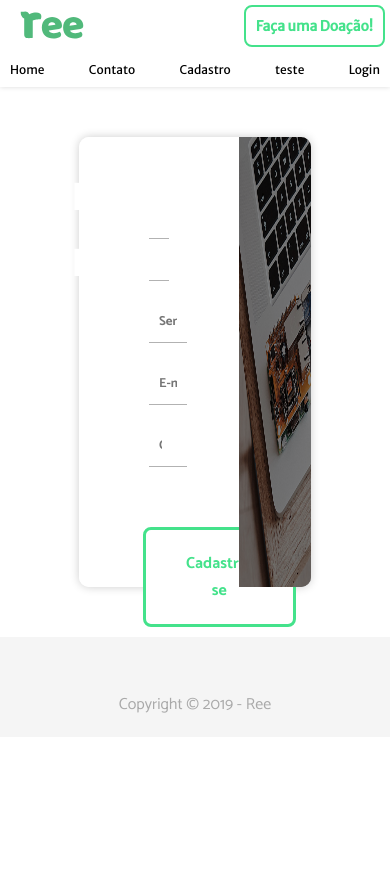
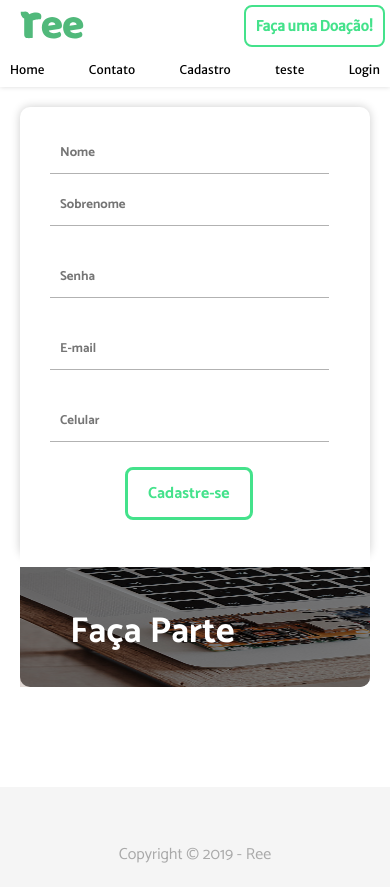
Before and after one commit to italoitalo/ree, a React (Create React App) app in the folder client/: page /cadastro in a window 390 px wide. Before the commit the page ends 844 px from the top, so only its background shows below. Built offline with nearby package versions, Linux system fonts and the light colour scheme.

Commit message:
cadastro
seção de cadastro agora é responsiva

```diff
--- a/client/src/views/NovoCadastro.js
+++ b/client/src/views/NovoCadastro.js
@@ -63,6 +63,11 @@ font-size:40px;
 color:white;
 z-index:1;
 margin:40% -240px;
+
+ @media (max-width: 768px) {
+     font-size: 27pt;
+     margin: 10% -300px;
+ }
 `
 
 const H2 = styled.h1`
@@ -70,6 +75,10 @@ font-size:18px;
 color:white;
 z-index:1;
 margin:60% 20px;
+
+@media (max-width: 768px) {
+    display: none;
+}
 `
 
 const Button = styled.button`
@@ -84,24 +93,40 @@ const Button = styled.button`
         background-image: linear-gradient(to bottom right, rgb(68, 226, 139), rgb(68, 233, 90) );
         color:white;
     }
+
+    @media (max-width: 768px) {
+        margin-left: 30%;
+        padding: 10px 20px;
+    }
 `
 
 const Input = styled.input`
 padding:10px;
 margin: 0 10px;
-width: 94%;
+width: 90%;
+@media (max-width: 768px) {
+    margin: 5px 10px;
+}
 `
 
 const Input1 = styled.input`
 padding:10px;
 margin: 0 10px;
-width:45%;
+width:40%;
+@media (max-width: 768px) {
+    width: 90%;
+    margin: 5px 10px;
+}
 `
 
 const Ul = styled.ul`
     margin: 50px;
     display: flex;
     flex-direction:column;
+
+    @media (max-width: 768px) {
+        margin:10px;
+    }
 `
 
 const Li = styled.li`
@@ -115,6 +140,13 @@ const LadoA = styled.div `
     width:80%;
     border-top-left-radius:10px;
     border-bottom-left-radius:10px;
+
+    @media (max-width: 768px) {
+        width: 100%;
+        border-bottom-left-radius:0px;
+        border-top-left-radius:10px;
+        border-top-right-radius:10px;
+}
 `
 
 const LadoB = styled.div `
@@ -125,6 +157,15 @@ const LadoB = styled.div `
     width:40%;
     border-top-right-radius:10px;
     border-bottom-right-radius:10px;
+
+    @media (max-width: 768px) {
+        height: 120px;
+        width:100%;
+        border-top-right-radius:0px;
+        border-bottom-right-radius:10px;
+        border-bottom-left-radius:10px;
+
+}
 `
 
 const Container = styled.section`
@@ -137,7 +178,13 @@ padding:50px;
 &:hover{
     background: rgb(68, 226, 139);
 }
-
+@media (max-width: 768px) {
+    height: 700px;
+    padding:20px;
+    &:hover{
+        background: rgba(255, 255, 255, 0);
+    }
+}
 `
 
 const Box = styled.div`
@@ -146,4 +193,9 @@ display:flex;
 height:450px;
 width:80%;
 box-shadow: 0px 0px 10px 0px rgba(0, 0, 0, 0.2);
+
+@media (max-width: 768px) {
+        display: block;
+        width:100%
+    }
 `
--- a/client/src/views/viewsPublic/landpage/styles.css
+++ b/client/src/views/viewsPublic/landpage/styles.css
@@ -436,8 +436,25 @@ h4 {
         font-size: 30pt;
     }
     .abouttext {
+        display: flex;
         flex-wrap: wrap;
-        max-width: 100px;
+        justify-content: center;
+        margin: 0;
+        height: 100%;
+    }
+    .abouttext>.card{
+        margin: 10px;
+        width: 100%;
+        height: 100%;
+        padding: 5px;
+    }
+
+    .card > h1{
+        font-size: 14pt;
+    }
+    .card > h3 {
+        font-size: 10pt;
+        margin: 0;
     }
     .aboutimg {
         height: 60px;
```
Also changed, not shown: client/src/views/viewsPublic/landpage/landpageIndex.js (+9 -1 lines).
